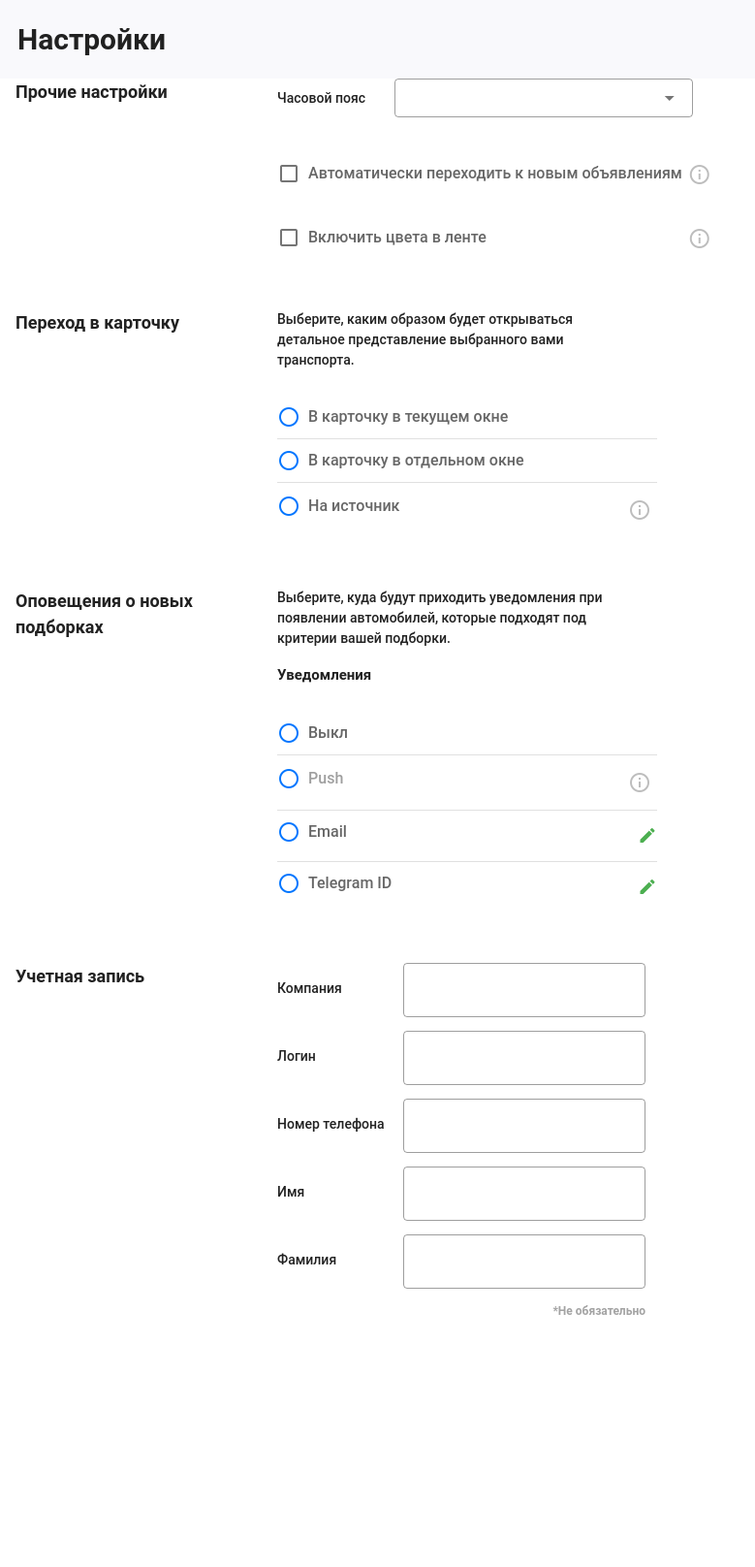
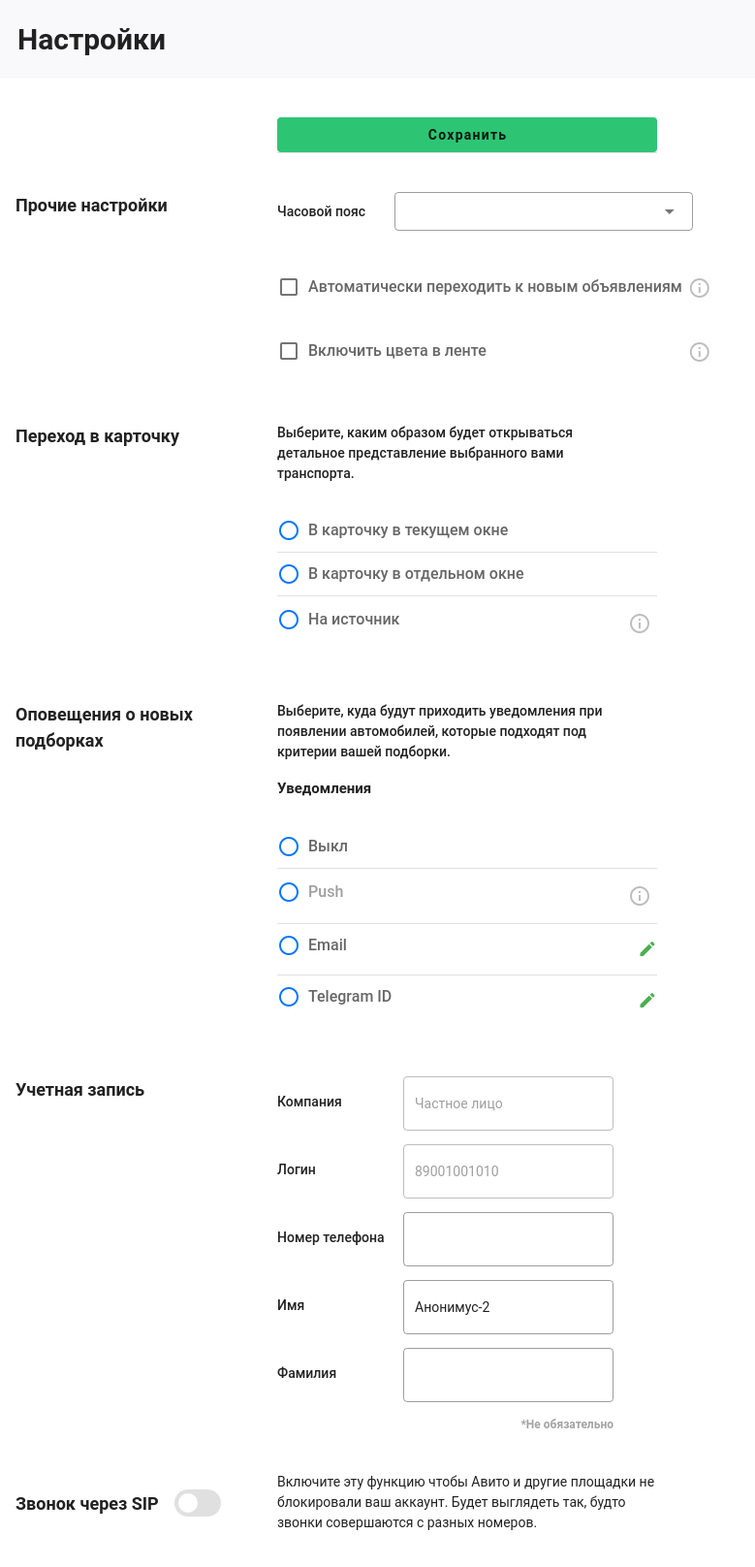
Before and after one commit to BigPinkRoom/av100pro_test, a Vue app: page / in a window 1280 px wide. Shown: the top 1616 px of the page at 97% size, without its empty margins (0-779 px from the left). Before the commit the page ends 1401 px from the top, so only its background shows below. Built offline with nearby package versions, Linux system fonts and the light colour scheme.

Commit message:
add several components and fix old components

```diff
--- a/src/components/Account.vue
+++ b/src/components/Account.vue
@@ -4,23 +4,48 @@
     <div class="account__wrapper">
       <div class="account__container">
         <p class="account__subtitle">Компания</p>
-        <v-text-field outlined color="green"></v-text-field>
+        <v-text-field
+          class="account__text"
+          outlined
+          color="green"
+          disabled
+          value="Частное лицо"
+        ></v-text-field>
       </div>
       <div class="account__container">
         <p class="account__subtitle">Логин</p>
-        <v-text-field outlined color="green"></v-text-field>
+        <v-text-field
+          class="account__text"
+          outlined
+          color="green"
+          disabled
+          value="89001001010"
+        ></v-text-field>
       </div>
       <div class="account__container">
         <p class="account__subtitle">Номер телефона</p>
-        <v-text-field outlined color="green"></v-text-field>
+        <v-text-field
+          outlined
+          color="green"
+          class="account__text"
+        ></v-text-field>
       </div>
       <div class="account__container">
         <p class="account__subtitle">Имя</p>
-        <v-text-field outlined color="green"></v-text-field>
+        <v-text-field
+          outlined
+          color="green"
+          class="account__text"
+          value="Анонимус-2"
+        ></v-text-field>
       </div>
       <div class="account__container">
         <p class="account__subtitle">Фамилия</p>
-        <v-text-field outlined color="green"></v-text-field>
+        <v-text-field
+          outlined
+          color="green"
+          class="account__text"
+        ></v-text-field>
       </div>
       <div class="account__unnecessary">*Не обязательно</div>
     </div>
@@ -66,6 +91,11 @@ export default {
     width: 130px;
   }
 
+  &__text {
+    font-size: 14px;
+    font-weight: 400;
+  }
+
   &__unnecessary {
     margin-left: auto;
 
--- a/src/components/AlertsToNewCollections.vue
+++ b/src/components/AlertsToNewCollections.vue
@@ -41,6 +41,7 @@
               mdi-pencil
             </v-icon>
             <v-text-field
+              class="alerts-to-new-collections__text-input"
               v-else-if="emailOpen === true"
               outlined
             ></v-text-field>
@@ -63,6 +64,7 @@
               mdi-pencil
             </v-icon>
             <v-text-field
+              class="alerts-to-new-collections__text-input"
               v-else-if="telegramIDOpen === true"
               outlined
             ></v-text-field>
@@ -134,6 +136,11 @@ export default {
     font-weight: 600;
   }
 
+  &__text-input {
+    font-size: 14px;
+    font-weight: 400;
+  }
+
   &__text {
     cursor: pointer;
   }
--- a/src/components/OtherSettings.vue
+++ b/src/components/OtherSettings.vue
@@ -5,6 +5,7 @@
       <div class="other-settings__time">
         <p class="other-settings__subtitle">Часовой пояс</p>
         <v-select
+          class="other-settings__select"
           color="#E1E1E3"
           outlined
           dense
@@ -98,6 +99,10 @@ export default {
     margin-right: 30px;
   }
 
+  &__select {
+    width: 250px;
+  }
+
   &__time {
     display: flex;
     margin-right: 25px;
--- /dev/null
+++ b/src/components/SaveButton.vue
@@ -0,0 +1,54 @@
+<template>
+  <div class="save">
+    <p class="save__title"></p>
+    <div class="save__wrapper">
+      <v-btn class="save__button" block depressed color="#2DC574"
+        >Сохранить</v-btn
+      >
+      <v-divider></v-divider>
+    </div>
+  </div>
+</template>
+
+<script>
+export default {
+  name: 'Save',
+  data() {},
+};
+</script>
+
+<style lang="scss" scoped>
+.save {
+  display: flex;
+  margin-bottom: 40px;
+  margin-top: 40px;
+  padding-right: 90px;
+
+  font-size: 18px;
+  font-weight: 600;
+
+  &__wrapper {
+    flex-direction: column;
+    width: 100%;
+  }
+
+  &__divider {
+    margin-bottom: 10px;
+    margin-top: 10px;
+  }
+
+  &__title {
+    width: 270px;
+    flex-shrink: 0;
+    align-items: center;
+    justify-content: center;
+  }
+
+  &__button {
+    color: #ffffff;
+    font-weight: 600;
+
+    text-transform: none;
+  }
+}
+</style>
--- a/src/components/Sip.vue
+++ b/src/components/Sip.vue
@@ -1,5 +1,14 @@
 <template>
-  <div></div>
+  <div class="sip">
+    <div class="sip__title">
+      <div class="sip__subtitle">Звонок через SIP</div>
+      <v-switch class="sip__switch" inset color="#2DC574"></v-switch>
+    </div>
+    <div class="sip__wrapper">
+      Включите эту функцию чтобы Авито и другие площадки не блокировали ваш
+      аккаунт. Будет выглядеть так, будто звонки совершаются с разных номеров.
+    </div>
+  </div>
 </template>
 
 <script>
@@ -8,4 +17,32 @@ export default {
 };
 </script>
 
-<style lang="scss" scoped></style>
+<style lang="scss" scoped>
+.sip {
+  display: flex;
+  margin-bottom: 40px;
+  padding-right: 90px;
+
+  font-size: 18px;
+  font-weight: 600;
+
+  &__wrapper {
+    font-size: 14px;
+    font-weight: 400;
+    display: flex;
+    flex-direction: column;
+  }
+
+  &__title {
+    display: flex;
+    flex-shrink: 0;
+    align-items: center;
+    justify-content: flex-left;
+    width: 270px;
+  }
+
+  &__switch {
+    margin-left: 20px;
+  }
+}
+</style>
--- a/src/views/Home.vue
+++ b/src/views/Home.vue
@@ -2,10 +2,12 @@
   <div class="main">
     <SettingsTitle />
     <div class="main__container">
+      <Save />
       <OtherSettings />
       <GoToCard />
       <AlertsToNewCollections />
       <Account />
+      <Sip />
     </div>
   </div>
 </template>
@@ -16,6 +18,8 @@ import OtherSettings from '@/components/OtherSettings.vue';
 import GoToCard from '@/components/GoToCard.vue';
 import AlertsToNewCollections from '@/components/AlertsToNewCollections';
 import Account from '@/components/Account.vue';
+import Sip from '@/components/Sip.vue';
+import Save from '@/components/SaveButton.vue';
 
 export default {
   name: 'Home',
@@ -25,6 +29,8 @@ export default {
     GoToCard,
     AlertsToNewCollections,
     Account,
+    Sip,
+    Save,
   },
 };
 </script>
```
